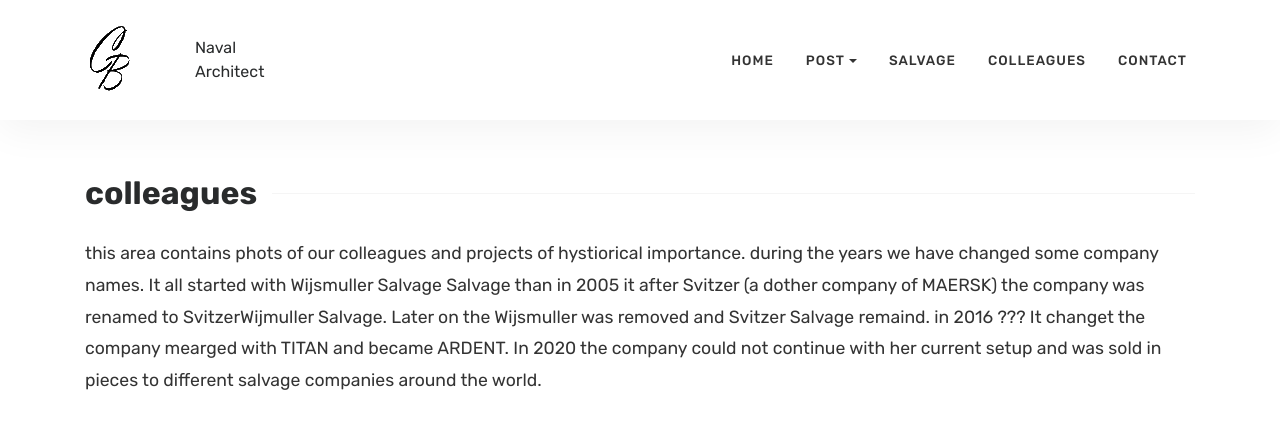
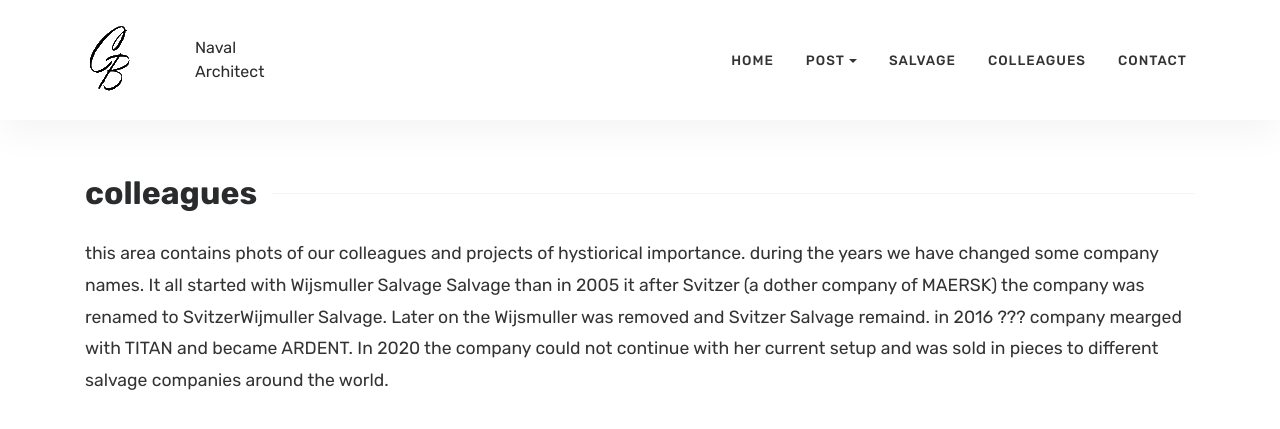
Before and after one commit to boazcochavi/boazcochavi.github.io, a Jekyll site: the page built from PhotoCollage.html, in a window 1280 px wide and 1157 px high, cut to the strip 0-442 px from the top of the window. Shown: the top 429 px of the strip. Built offline with Jekyll 4.4.1, drawn with Linux system fonts in a browser that asks for light colours.

Commit message:
text editing

```diff
--- a/PhotoCollage.html
+++ b/PhotoCollage.html
@@ -5,4 +5,4 @@
 
 this area contains phots of our colleagues and projects of hystiorical importance.
 during the years we have changed some company names. It all started with Wijsmuller Salvage Salvage than in 2005 it after Svitzer (a dother company of MAERSK) the company was renamed to SvitzerWijmuller Salvage. Later on the Wijsmuller was removed and Svitzer Salvage remaind.
-in 2016 ??? It changet the company mearged with TITAN and became ARDENT. In 2020 the company could not continue with her current setup and was sold in pieces to different salvage companies around the world.
+in 2016 ??? company mearged with TITAN and became ARDENT. In 2020 the company could not continue with her current setup and was sold in pieces to different salvage companies around the world.
```
